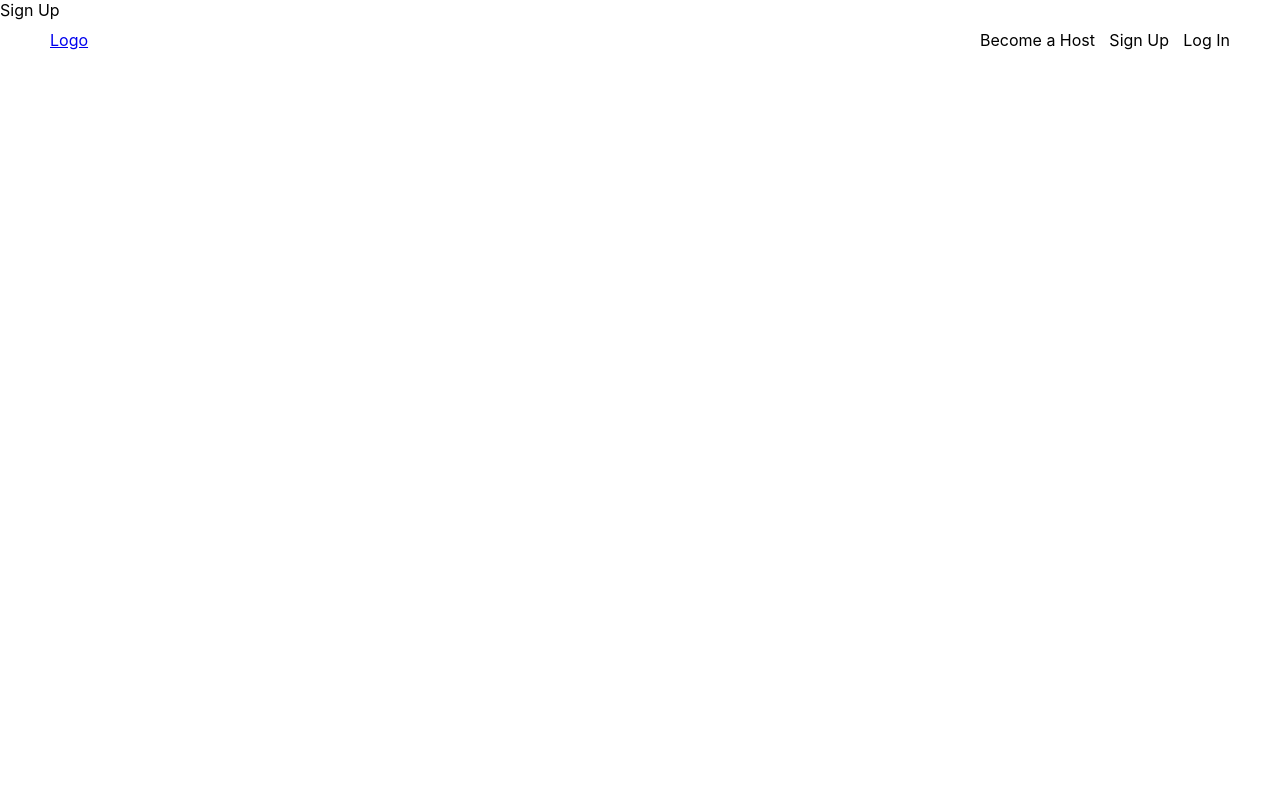
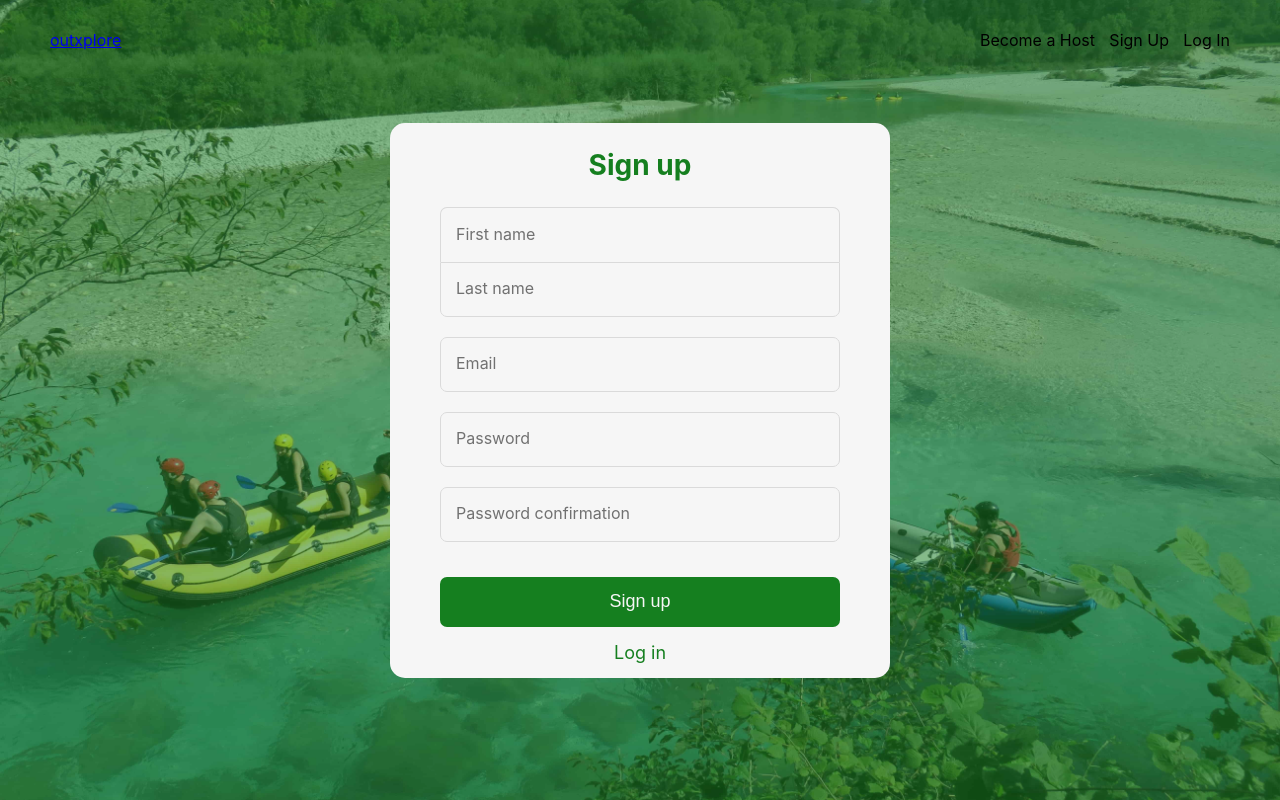
Before and after one commit to ermin-cahtarevic/outxplore, a React (Create React App) app: page /signup in a window 1280 px wide. Built offline with nearby package versions, Linux system fonts and the light colour scheme.

Commit message:
Add styling for sign up page

```diff
--- a/src/Components/Authentication/SignUp/index.js
+++ b/src/Components/Authentication/SignUp/index.js
@@ -1,9 +1,83 @@
 import React from 'react';
+
+import '../styles/authentication.css';
+import { Link } from 'react-router-dom';
 
 const SignUp = () => {
   return (
-    <div>
-      Sign Up
+    <div className="auth-page">
+      <div className="auth-page-bg-overlay">
+        <div className="form-box">
+          <h3>Sign up</h3>
+          <form>
+            <div className="field">
+              <input
+                className="first-name"
+                type="text"
+                name="firstName"
+                required
+                autoComplete="off"
+              />
+              <label className="floating-label fl-first-name" htmlFor="firstName">
+                <span className="floating-label-content">First name</span>
+              </label>
+            </div>
+            <div className="field">
+              <input
+                className="last-name"
+                type="text"
+                name="lastName"
+                required
+                autoComplete="off"
+              />
+              <label className="floating-label fl-last-name" htmlFor="lastName">
+                <span className="floating-label-content">Last name</span>
+              </label>
+            </div>
+
+            <div className="field field-margin">
+              <input
+                className="email"
+                type="email"
+                name="email"
+                required
+                autoComplete="off"
+              />
+              <label className="floating-label" htmlFor="email">
+                <span className="floating-label-content">Email</span>
+              </label>
+            </div>
+
+            <div className="field field-margin">
+              <input
+                className="password"
+                type="password"
+                name="password"
+                required
+                autoComplete="off"
+              />
+              <label className="floating-label" htmlFor="password">
+                <span className="floating-label-content">Password</span>
+              </label>
+            </div>
+            <div className="field field-margin">
+              <input
+                className="password-confirmation"
+                type="password"
+                name="passwordConfirmation"
+                required
+                autoComplete="off"
+              />
+              <label className="floating-label" htmlFor="passwordConfirmation">
+                <span className="floating-label-content">Password confirmation</span>
+              </label>
+            </div>
+
+            <button type="submit" className="submit-btn">Sign up</button>
+          </form>
+          <Link to="/login" className="switch-auth">Log in</Link>
+        </div>
+      </div>
     </div>
   );
 };
--- /dev/null
+++ b/src/Components/Authentication/styles/authentication.css
@@ -0,0 +1,142 @@
+.auth-page {
+  padding-top: 80px;
+  width: 100%;
+  height: calc(100vh - 80px);
+  background-image: url('/rafting.jpg');
+  background-size: cover;
+  background-position-y: 50%;
+}
+
+.auth-page-bg-overlay {
+  position: absolute;
+  top: 0;
+  left: 0;
+  height: 100%;
+  width: 100%;
+  background-color: rgba(21, 127, 31, 0.5);
+  display: flex;
+  justify-content: center;
+  align-items: center;
+}
+
+.form-box {
+  background-color: #f6f6f6;
+  border-radius: 15px;
+  width: 500px;
+  display: flex;
+  justify-content: center;
+  flex-direction: column;
+  align-items: center;
+}
+
+.form-box h3 {
+  font-size: 28px;
+  color: rgb(21, 127, 31);
+  margin: 25px 0;
+}
+
+.field {
+  position: relative;
+  height: 55px;
+  width: 400px;
+  overflow: hidden;
+  color: rgb(113, 113, 113);
+}
+
+.field-margin {
+  margin-top: 20px;
+}
+
+.field input {
+  box-sizing: border-box;
+  font-size: 16px;
+  padding-top: 20px;
+  padding-left: 15px;
+  width: 100%;
+  height: 100%;
+  border: none;
+  outline: none;
+  background-color: transparent;
+}
+
+.field .floating-label {
+  box-sizing: border-box;
+  position: absolute;
+  padding-left: 15px;
+  bottom: 0;
+  left: 0;
+  width: 100%;
+  height: 100%;
+  pointer-events: none;
+  border: 1px solid rgb(218, 218, 218);
+  border-radius: 7px;
+}
+
+.field label.fl-first-name {
+  border-bottom: none;
+  border-bottom-left-radius: 0;
+  border-bottom-right-radius: 0;
+}
+
+.field label.fl-last-name {
+  border-top-left-radius: 0;
+  border-top-right-radius: 0;
+}
+
+.field label.fl-first-name::after {
+  border-bottom-right-radius: 0;
+  border-bottom-left-radius: 0;
+}
+
+.field .floating-label::after {
+  content: '';
+  position: absolute;
+  bottom: -1px;
+  left: 0;
+  height: 100%;
+  width: 100%;
+  border-bottom: 3px solid green;
+  border-bottom-right-radius: 7px;
+  border-bottom-left-radius: 7px;
+  transition: all 0.5s ease;
+  transform: translateY(15%);
+}
+
+.floating-label-content {
+  position: absolute;
+  padding-left: 15px;
+  left: 0;
+  bottom: 18px;
+  transition: all 0.5s ease;
+}
+
+.field input:focus + .floating-label .floating-label-content,
+.field input:valid + .floating-label .floating-label-content {
+  transform: translateY(-90%);
+  font-size: 14px;
+  color: rgb(21, 127, 31);
+}
+
+.field input:focus + .floating-label::after {
+  transform: translateY(-1%);
+}
+
+.submit-btn {
+  width: 400px;
+  height: 50px;
+  margin-top: 35px;
+  background-color: rgb(21, 127, 31);
+  color: #f6f6f6;
+  font-size: 18px;
+  font-weight: 100;
+  outline: none;
+  border: none;
+  border-radius: 7px;
+}
+
+.switch-auth {
+  text-decoration: none;
+  color: rgb(21, 127, 31);
+  font-size: 18px;
+  margin: 15px 0;
+}
--- a/src/Components/Main/index.js
+++ b/src/Components/Main/index.js
@@ -1,24 +1,8 @@
-import React, { useEffect } from 'react';
+import React from 'react';
 
 import './main.css';
 
 const Main = () => {
-  useEffect(() => {
-    window.addEventListener('scroll', handleScroll);
-
-    return () => {
-      window.removeEventListener('scroll', handleScroll);
-    }
-  }, []);
-
-  const handleScroll = () => {
-    if (window.scrollY > 20) {
-      document.querySelector('.navbar').classList.add('nav-scroll');
-    } else {
-      document.querySelector('.navbar').classList.remove('nav-scroll');
-    }
-  }
-
   return (
     <main className="main">
       <div className="main-top"></div>
--- a/src/Components/Navbar/index.js
+++ b/src/Components/Navbar/index.js
@@ -1,13 +1,29 @@
-import React from 'react';
+import React, { useEffect } from 'react';
 import { Link } from 'react-router-dom';
 
 import './navbar.css';
 
 const Navbar = () => {
+  useEffect(() => {
+    window.addEventListener('scroll', handleScroll);
+
+    return () => {
+      window.removeEventListener('scroll', handleScroll);
+    }
+  }, []);
+
+  const handleScroll = () => {
+    if (window.scrollY > 20) {
+      document.querySelector('.navbar').classList.add('nav-scroll');
+    } else {
+      document.querySelector('.navbar').classList.remove('nav-scroll');
+    }
+  }
+
   return (
     <nav className="navbar">
       <div className="nav-wrap">
-        <div className="logo"><Link to="/">Logo</Link></div>
+        <div className="logo"><Link to="/">outxplore</Link></div>
         <div>
           <ul className="nav-list">
             <li><Link>Become a Host</Link></li>
--- a/src/Components/Navbar/navbar.css
+++ b/src/Components/Navbar/navbar.css
@@ -4,6 +4,7 @@
   position: fixed;
   top: 0;
   transition: all ease-in-out 0.3s;
+  z-index: 9999;
 }
 
 .nav-wrap {
--- a/src/index.css
+++ b/src/index.css
@@ -1,6 +1,7 @@
 body {
   margin: 0;
   padding: 0;
+  box-sizing: border-box !important;
   font-family:
     -apple-system,
     BlinkMacSystemFont,
```
Also changed, not shown: public/rafting.jpg (added).
